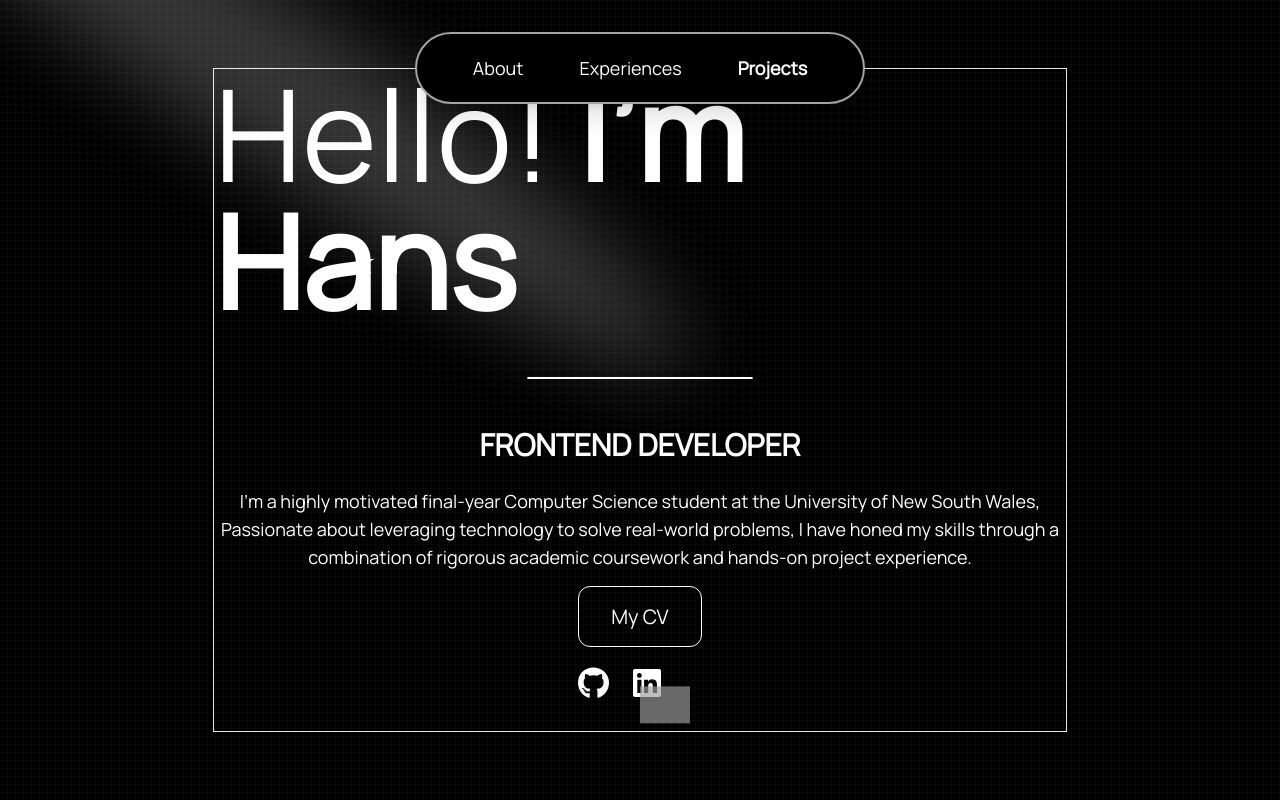
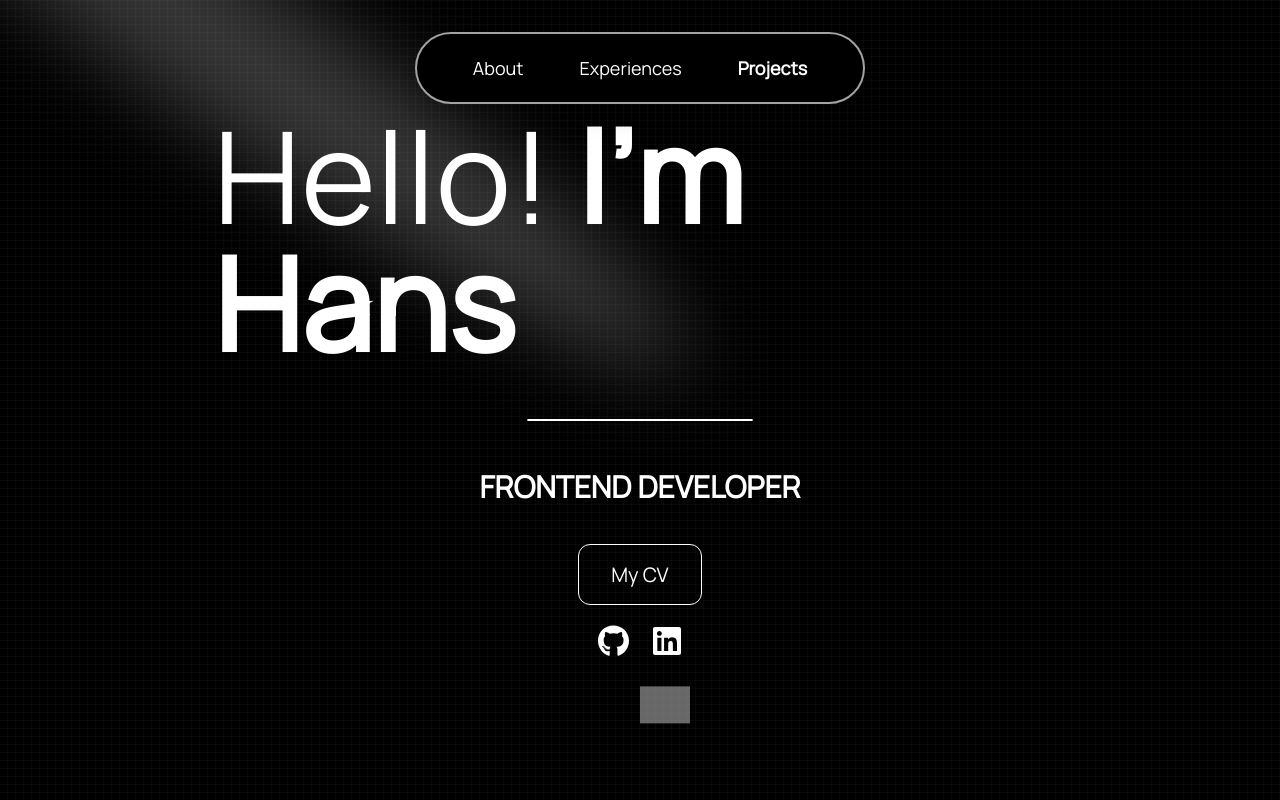
Before and after one commit to koalacapek/portfolio, a React (Create React App) app: page / in a window 1280 px wide. Shown: the top 800 px of the page. Built offline with nearby package versions, Linux system fonts and the light colour scheme; grey boxes are pictures that could not be loaded.

Commit message:
fix hero styling

```diff
--- a/src/sections/Hero.tsx
+++ b/src/sections/Hero.tsx
@@ -34,11 +34,11 @@ const Hero = () => {
           className="-top-40 left-0 md:left-60 md:-top-20"
           fill="white"
         />
-        <div className="flex items-center justify-center h-full">
+        <div className="flex items-center justify-center w-full h-full">
           {/* <div className="w-1/2">
             <GlobeDemo />
           </div> */}
-          <div className="flex flex-col w-8/12 border items-center justify-center">
+          <div className="flex flex-col w-8/12 items-center justify-center">
             <Fade direction="down">
               <div>
                 <h1 className="text-9xl mb-8">
@@ -52,16 +52,10 @@ const Hero = () => {
             <Fade direction="up">
               <div className="flex flex-col items-center text-center">
                 <p className="text-3xl font-bold mb-6">FRONTEND DEVELOPER</p>
-                <p className="text-lg">
-                  I'm a highly motivated final-year Computer Science student at
-                  the University of New South Wales, Passionate about leveraging
-                  technology to solve real-world problems, I have honed my
-                  skills through a combination of rigorous academic coursework
-                  and hands-on project experience.
-                </p>
+
                 <div className="my-8">
                   <MyResumeButton />
-                  <div className="pt-9 flex flex-row gap-x-6">
+                  <div className="pt-9 flex flex-row justify-center gap-x-6">
                     <FontAwesomeIcon
                       icon={faGithub}
                       size="2x"
```
